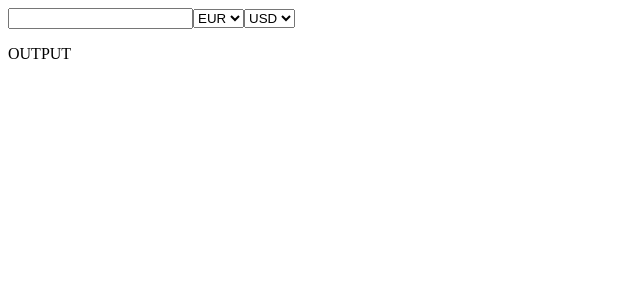
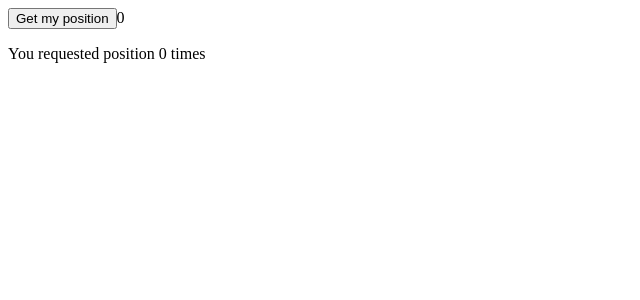
Before and after one commit to mprskalo01/ultimate-react-course, a React (Vite) app in the folder challenges/: page / in a window 1280 px wide. Shown: the top 300 px of the page, without its empty margins (0-640 px from the left). Built offline with nearby package versions, Linux system fonts and the light colour scheme.

Commit message:
custom useGeolocation hook challenge complete

```diff
--- a/challenges/src/App.tsx
+++ b/challenges/src/App.tsx
@@ -1,5 +1,6 @@
 import './App.css';
-import CurrencyConverter from './components/CurrencyConverter/CurrencyConverter';
+import GeolocationComponent from './components/Geolocation/GeolocationComponent';
+// import CurrencyConverter from './components/CurrencyConverter/CurrencyConverter';
 // import AccordionList from './components/Accordion/AccordionList';
 // import FlashCardList from './components/FlashCards/FlashCardList';
 // import DateCounter from './components/DateCounter/DateCounter';
@@ -27,7 +28,8 @@
         results are out of this world. Think about the first time humans stepped
         foot on the moon or when rovers were sent to roam around on Mars.
       </TextExpander> */}
-      <CurrencyConverter />
+      {/* <CurrencyConverter /> */}
+      <GeolocationComponent />
     </>
   );
 }
--- /dev/null
+++ b/challenges/src/components/Geolocation/GeolocationComponent.tsx
@@ -0,0 +1,43 @@
+import { useState } from 'react';
+import { useGeolocation } from './useGeolocation';
+
+export default function GeolocationComponent() {
+  const [countClicks, setCountClicks] = useState(0);
+
+  const {
+    position: { lat, lng },
+    isLoading,
+    error,
+    getPosition,
+  } = useGeolocation();
+
+  function handleClick() {
+    setCountClicks((count) => count + 1);
+    getPosition();
+  }
+
+  return (
+    <div>
+      <button onClick={handleClick} disabled={isLoading}>
+        Get my position
+      </button>
+
+      {isLoading && <p>Loading position...</p>}
+      {error && <p>{error}</p>}
+      {!isLoading && !error && lat && lng && (
+        <p>
+          Your GPS position:{' '}
+          <a
+            target="_blank"
+            rel="noreferrer"
+            href={`https://www.openstreetmap.org/#map=16/${lat}/${lng}`}
+          >
+            {lat}, {lng}
+          </a>
+        </p>
+      )}
+
+      <p>You requested position {countClicks} times</p>
+    </div>
+  );
+}
--- /dev/null
+++ b/challenges/src/components/Geolocation/useGeolocation.ts
@@ -0,0 +1,31 @@
+import { useState } from 'react';
+interface Position {
+  lat: number;
+  lng: number;
+}
+export function useGeolocation() {
+  const [position, setPosition] = useState<Position>({ lat: 0, lng: 0 });
+  const [isLoading, setIsLoading] = useState(false);
+  const [error, setError] = useState<null | string>(null);
+
+  function getPosition() {
+    if (!navigator.geolocation)
+      return setError('Your browser does not support geolocation');
+
+    setIsLoading(true);
+    navigator.geolocation.getCurrentPosition(
+      (pos) => {
+        setPosition({
+          lat: pos.coords.latitude,
+          lng: pos.coords.longitude,
+        });
+        setIsLoading(false);
+      },
+      (error) => {
+        setError(error.message);
+        setIsLoading(false);
+      }
+    );
+  }
+  return { position, isLoading, error, getPosition };
+}
```
